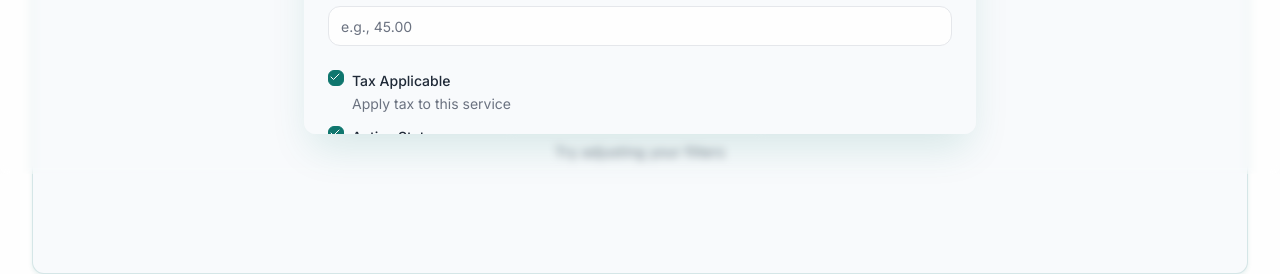
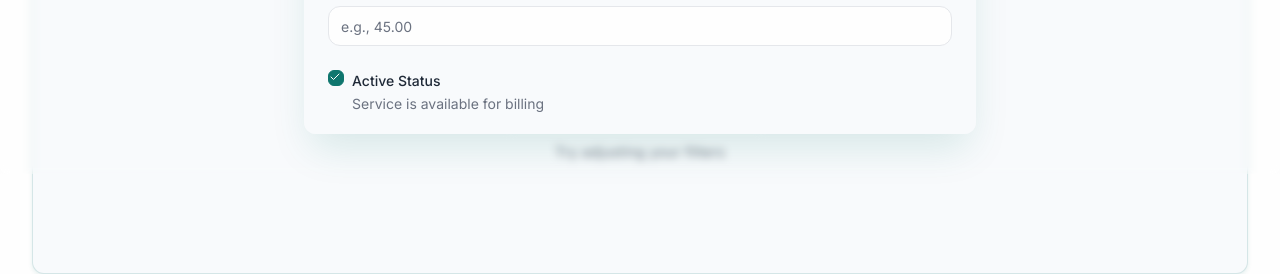
Before and after one commit to Nayannyk/billing_application, a React (Vite) app: page /service-catalog in a window 1280 px wide. Both pictures are taken after typing "Sample" into the empty fields and a click on the button "Add Service". Shown: the part 626-900 px from the top of the page. Built offline with nearby package versions, Linux system fonts and the light colour scheme.

Commit message:
Remove taxApplicable field from ServiceModal form

```diff
--- a/src/pages/service-catalog/components/ServiceModal.jsx
+++ b/src/pages/service-catalog/components/ServiceModal.jsx
@@ -15,7 +15,7 @@ const ServiceModal = ({ isOpen, onClose, onSave, service, categories }) => {
     priceType: 'fixed',
     priceRangeMin: '',
     priceRangeMax: '',
-    taxApplicable: true,
+
     active: true
   });
 
@@ -32,7 +32,6 @@ const ServiceModal = ({ isOpen, onClose, onSave, service, categories }) => {
         priceType: service?.priceRange ? 'range' : 'fixed',
         priceRangeMin: service?.priceRange?.min || '',
         priceRangeMax: service?.priceRange?.max || '',
-        taxApplicable: service?.taxApplicable !== false,
         active: service?.active !== false
       });
     } else {
@@ -45,7 +44,7 @@ const ServiceModal = ({ isOpen, onClose, onSave, service, categories }) => {
         priceType: 'fixed',
         priceRangeMin: '',
         priceRangeMax: '',
-        taxApplicable: true,
+
         active: true
       });
     }
@@ -215,20 +214,12 @@ const ServiceModal = ({ isOpen, onClose, onSave, service, categories }) => {
               </div>
             )}
 
-            <div className="space-y-3">
-              <Checkbox
-                label="Tax Applicable"
-                description="Apply tax to this service"
-                checked={formData?.taxApplicable}
-                onChange={(e) => handleChange('taxApplicable', e?.target?.checked)}
-              />
             <Checkbox
               label="Active Status"
               description="Service is available for billing"
               checked={formData?.active}
               onChange={(e) => handleChange('active', e?.target?.checked)}
             />
-            </div>
 
             <div className="flex items-center gap-3 pt-4 border-t border-border">
               <Button
```
Lines whose indentation alone changed are shown as unchanged.
